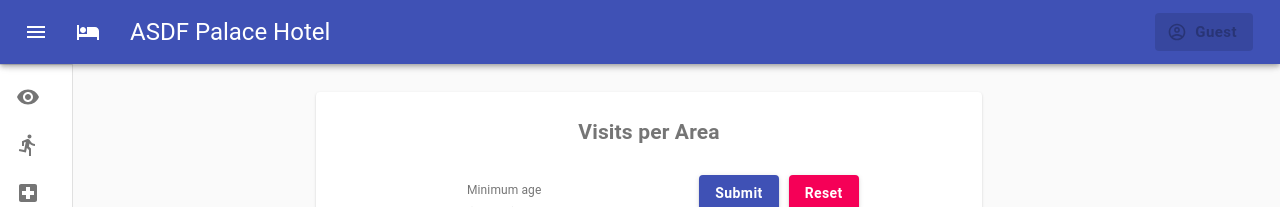
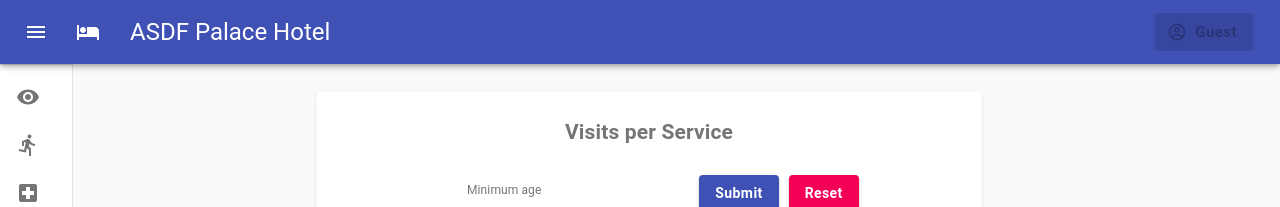
Before and after one commit to aggelostais/Database-Systems-Project, a React (Create React App) app in the folder frontend/: page /VisitsPerService in a window 1280 px wide. Shown: the top 207 px of the page. Built offline with nearby package versions, Linux system fonts and the light colour scheme.

Commit message:
Typo in Visits per Service fixed

```diff
--- a/frontend/src/pages/VisitsPerService.js
+++ b/frontend/src/pages/VisitsPerService.js
@@ -85,7 +85,7 @@ const VisitsPerService = () => {
             <h2
               type="text"
               className="text-body">
-                Visits per Area
+                Visits per Service
             </h2>
 
             <FormControl
```
Also changed, not shown: 1 other file (tests, documents, lock files or other folders).
